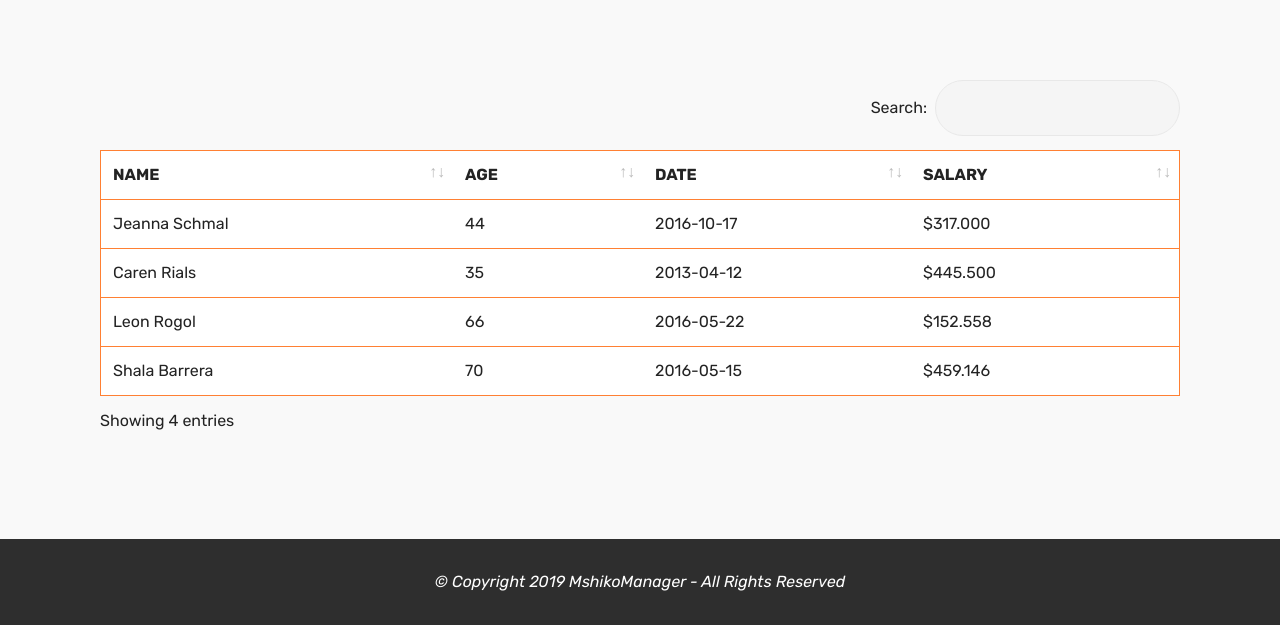
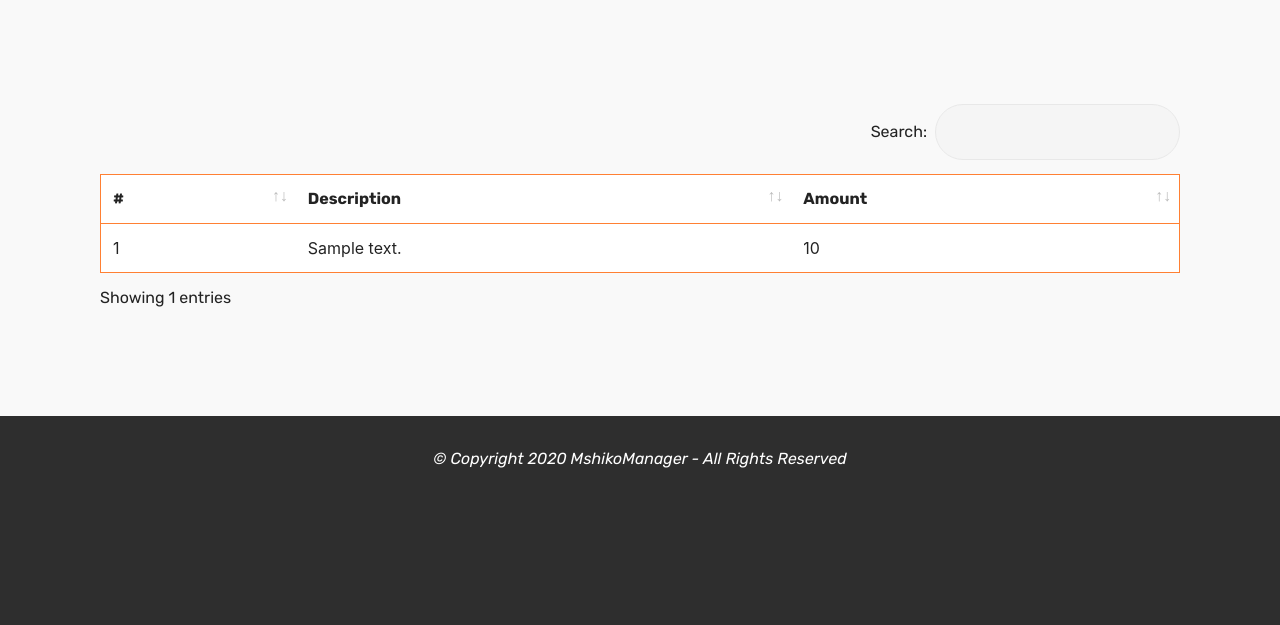
Before and after one commit to alfredkondoro/mshiko-manager-webapp, a PHP site: page /revenue.php in a window 1280 px wide. Shown: the part 427-1052 px from the top of the page. After the commit the page ends 895 px from the top, so only its background shows below. Run offline with PHP 8.4, Linux system fonts and the light colour scheme; the visitor is signed in with stand-in values (Sample User, id 1); tables that the repository leaves empty or names only in its code hold one stand-in row (values such as "Sample post"); lists and menus that the app fills with data are empty; some web fonts are replaced.

Commit message:
Version 1.0.3

```diff
--- a/create-revenue.php
+++ b/create-revenue.php
@@ -17,7 +17,7 @@
             header("location: revenue.php");
         }
         else{
-            echo
+        //     echo
         //     echo '<div class="alert alert-danger alert-dismissible">
         //     <button type="button" class="close" data-dismiss="alert">&times;</button>
         //     <strong>Failure!</strong> Could not add your expenses.
--- a/expenses.php
+++ b/expenses.php
@@ -95,7 +95,7 @@
         <h4 class="modal-title">ADD MORE EXPENSES</h4>
         <button type="button" class="close" data-dismiss="modal">&times;</button>
       </div>
-      <form action="create-expenses.php">
+      <form action="create-expenses.php" method="post">
       <!-- Modal body -->
       <div class="modal-body">
         <div class="form-group">
--- a/revenue.php
+++ b/revenue.php
@@ -1,7 +1,17 @@
+<?php
+   session_start();
+   require_once'connect.php';
+   if(!isset($_SESSION['login_user'])){
+    header("location: index.php");
+   }
+   else{
+    $num = $_SESSION['login_id'];
+
+?>
 <!DOCTYPE html>
 <html >
 <head>
-  <!-- Site made with Mobirise Website Builder v4.9.3, https://mobirise.com -->
+
   <meta charset="UTF-8">
   <meta http-equiv="X-UA-Compatible" content="IE=edge">
   <meta name="generator" content="Mobirise v4.9.3, mobirise.com">
@@ -29,37 +39,32 @@
 
 
     <nav class="navbar navbar-expand beta-menu navbar-dropdown align-items-center navbar-fixed-top navbar-toggleable-sm">
-        <button class="navbar-toggler navbar-toggler-right" type="button" data-toggle="collapse" data-target="#navbarSupportedContent" aria-controls="navbarSupportedContent" aria-expanded="false" aria-label="Toggle navigation">
+        <!-- <button class="navbar-toggler navbar-toggler-right" type="button" data-toggle="collapse" data-target="#navbarSupportedContent" aria-controls="navbarSupportedContent" aria-expanded="false" aria-label="Toggle navigation">
             <div class="hamburger">
                 <span></span>
                 <span></span>
                 <span></span>
                 <span></span>
             </div>
-        </button>
+        </button> -->
         <div class="menu-logo">
             <div class="navbar-brand">
                 <span class="navbar-logo">
-                    <a href="https://mobirise.co">
+                    <a href="dashboard.php">
                          <img src="assets/images/logo-150x150.png" alt="Mobirise" title="" style="height: 3.8rem;">
-                    </a>
-                </span>
-                <span class="navbar-caption-wrap">
-                    <a class="navbar-caption text-white display-4" href="https://mobirise.co">
-                        MOBIRISE
                     </a>
                 </span>
             </div>
         </div>
         <div class="collapse navbar-collapse" id="navbarSupportedContent">
 
-            <div class="navbar-buttons mbr-section-btn"><a class="btn btn-sm btn-secondary display-4" href="https://mobirise.co"><span class="mobi-mbri mobi-mbri-error mbr-iconfont mbr-iconfont-btn"></span>
+            <div class="navbar-buttons mbr-section-btn"><a class="btn btn-sm btn-secondary display-4" href="logout.php"><span class="mobi-mbri mobi-mbri-error mbr-iconfont mbr-iconfont-btn"></span>
                     SignOut</a></div>
         </div>
     </nav>
 </section>
 
-<section class="engine"><a href="https://mobirise.info">Mobirise</a></section><section class="mbr-section content5 cid-s5VJooyPu3" data-bg-video="https://www.youtube.com/watch?v=NqDv1Vb_rwM" id="content5-l">
+<section class="mbr-section content5 cid-s5VJooyPu3" data-bg-video="https://www.youtube.com/watch?v=NqDv1Vb_rwM" id="content5-l">
 
 
 
@@ -74,12 +79,42 @@
                 <h3 class="mbr-section-subtitle align-center mbr-light mbr-white pb-3 mbr-fonts-style display-5">
                     COST INCURRED IN OR REQUIRED FOR SOMETHING</h3>
 
-                <div class="mbr-section-btn align-center"><a class="btn btn-secondary display-4" href="https://mobirise.co"><span class="mobi-mbri mobi-mbri-plus mbr-iconfont mbr-iconfont-btn"></span>ADD MORE REVENUE</a></div>
+                    <div class="mbr-section-btn align-center"><a class="btn btn-secondary display-4" data-toggle="modal" data-target="#myModal"><span class="mobi-mbri mobi-mbri-plus mbr-iconfont mbr-iconfont-btn"></span>ADD MORE REVENUE</a></div>>
             </div>
         </div>
     </div>
 </section>
+<!-- The Modal -->
+<div class="modal" id="myModal">
+  <div class="modal-dialog">
+    <div class="modal-content">
 
+      <!-- Modal Header -->
+      <div class="modal-header">
+        <h4 class="modal-title">ADD MORE REVENUE</h4>
+        <button type="button" class="close" data-dismiss="modal">&times;</button>
+      </div>
+      <form action="create-revenue.php" method="post">
+      <!-- Modal body -->
+      <div class="modal-body">
+        <div class="form-group">
+          <label class="form-control-label mbr-fonts-style display-7">Description</label>
+          <input type="text" class="form-control" name="neno"  required="">
+        </div>
+        <div class="form-group">
+          <label class="form-control-label mbr-fonts-style display-7">Amount</label><br>
+          <span>Tsh. </span><input type="number" class="form-control" name="kiasi"  required="">
+        </div>
+      </div>
+
+      <!-- Modal footer -->
+      <div class="modal-footer">
+      <button type="submit" class="btn btn-secondary btn-sm">Add Revenue</button>
+      </div>
+      </form>
+    </div>
+  </div>
+</div>
 <section class="section-table cid-s5VJhTwGmx" id="table1-k">
 
 
@@ -104,43 +139,37 @@
           <table class="table isSearch" cellspacing="0">
             <thead>
               <tr class="table-heads ">
-
-
-
-
+                <th class="head-item mbr-fonts-style display-7">
+                  #
+                </th>
               <th class="head-item mbr-fonts-style display-7">
-                      NAME</th><th class="head-item mbr-fonts-style display-7">
-                      AGE</th><th class="head-item mbr-fonts-style display-7">
-                      DATE</th><th class="head-item mbr-fonts-style display-7">
-                      SALARY</th></tr>
+                  Description
+              </th>
+              <th class="head-item mbr-fonts-style display-7">
+                  Amount
+              </th>
+              </tr>
             </thead>
-
             <tbody>
 
-
-
-
-            <tr>
-
-
-
-
-              <td class="body-item mbr-fonts-style display-7">Jeanna Schmal</td><td class="body-item mbr-fonts-style display-7">44</td><td class="body-item mbr-fonts-style display-7">2016-10-17</td><td class="body-item mbr-fonts-style display-7">$317.000</td></tr><tr>
-
-
-
-
-              <td class="body-item mbr-fonts-style display-7">Caren Rials</td><td class="body-item mbr-fonts-style display-7">35</td><td class="body-item mbr-fonts-style display-7">2013-04-12</td><td class="body-item mbr-fonts-style display-7">$445.500</td></tr><tr>
-
-
-
-
-              <td class="body-item mbr-fonts-style display-7">Leon Rogol</td><td class="body-item mbr-fonts-style display-7">66</td><td class="body-item mbr-fonts-style display-7">2016-05-22</td><td class="body-item mbr-fonts-style display-7">$152.558</td></tr><tr>
-
-
-
-
-              <td class="body-item mbr-fonts-style display-7">Shala Barrera</td><td class="body-item mbr-fonts-style display-7">70</td><td class="body-item mbr-fonts-style display-7">2016-05-15</td><td class="body-item mbr-fonts-style display-7">$459.146</td></tr></tbody>
+              <?php
+              $matumizi = "SELECT * FROM revenue where users_id= '$num'";
+              $tokeo = mysqli_query($db, $matumizi);
+              if(mysqli_num_rows($tokeo) > 0){
+                $n =1;
+                while($row = mysqli_fetch_array($tokeo))
+                {
+              ?>
+              <tr>
+                  <td><?=$n++?></td>
+                  <td><?php echo $row["revenue_description"]; ?></td>
+                  <td><?php echo $row["revenue_amount"]; ?></td>
+              </tr>
+              <?php
+                                        }
+                                    }
+                                    ?>
+            </tbody>
           </table>
         </div>
         <div class="container table-info-container">
@@ -172,7 +201,7 @@
         <div class="media-container-row align-center mbr-white">
             <div class="col-12">
                 <p class="mbr-text mb-0 mbr-fonts-style display-7"><em>
-                    © Copyright 2019 MshikoManager - All Rights Reserved
+                    © Copyright <?php echo date("Y"); ?> MshikoManager - All Rights Reserved
                 </em></p>
             </div>
         </div>
@@ -196,3 +225,6 @@
 
 </body>
 </html>
+<?php
+   }
+?>
--- a/signup.php
+++ b/signup.php
@@ -1,7 +1,7 @@
 <!DOCTYPE html>
 <html >
 <head>
-  <!-- Site made with Mobirise Website Builder v4.9.3, https://mobirise.com -->
+
   <meta charset="UTF-8">
   <meta http-equiv="X-UA-Compatible" content="IE=edge">
   <meta name="generator" content="Mobirise v4.9.3, mobirise.com">
```
Also changed, not shown: create-expenses.php (+5 -4 lines).
